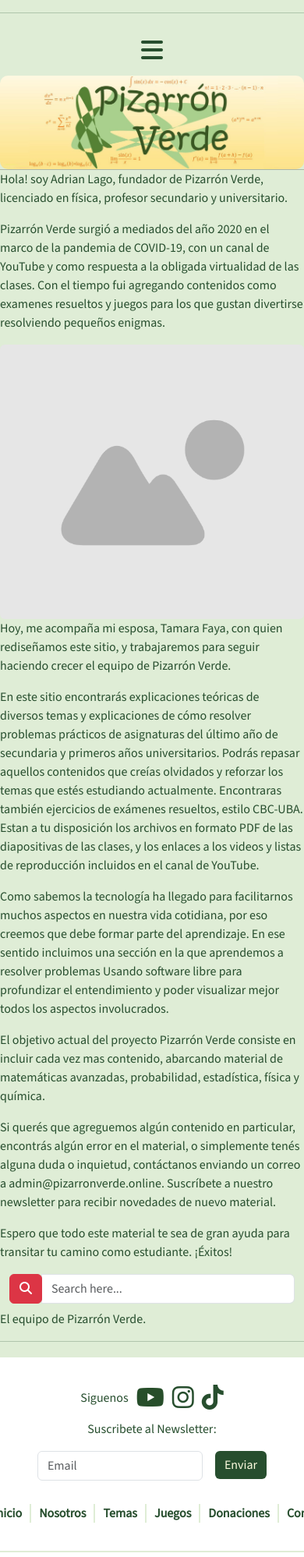
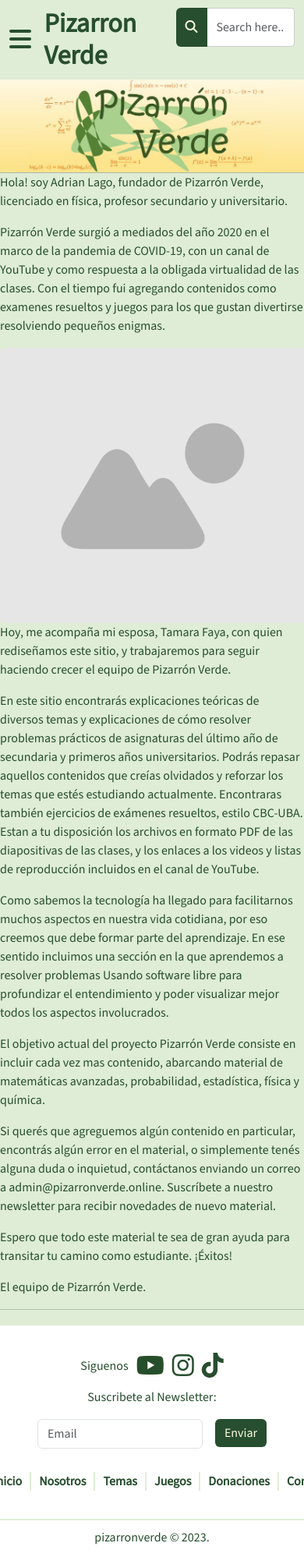
Before and after one commit to tefmail/coder_desarrolloweb, a plain HTML site: page pages/nosotros.html in a window 390 px wide. Shown: the top 1997 px of the page at 78% size. Drawn offline with nearby package versions, Linux system fonts and the light colour scheme.

Commit message:
Adapto menu mobile con boton search

```diff
--- a/css/style.css
+++ b/css/style.css
@@ -49,6 +49,7 @@
     display: flex;
     justify-content: flex-end;
     list-style: none;
+    margin: 0px;
 }
 
 /***** ELEMENTOS DE LA LISTA DEL MENU *******/
@@ -68,7 +69,7 @@
 }
 
 /* check menu */
-#checkbox-menu, label.menu {
+#checkbox-menu, label.menu, .liston, .titulo_mobile, .boton_mobile {
     display: none;
 }
 
@@ -333,7 +334,7 @@
 
 
 /* ******** MEDIA QUERIES ******** */
-@media screen and (max-width: 600px) {
+@media screen and (max-width: 650px) {
 
     .cabecera {
         display: flex;
@@ -347,12 +348,16 @@
         margin: 0px;
         display: flex;
         justify-content: center;
+        align-items: center;
         max-width: 100%;
+        border-radius: 0px;
     }
 
     /*****  CONTENEDOR DEL MENU *****/
     nav.menu_ppal {
         margin: 10px;
+        display: flex;
+        justify-content: space-between;
     }
 
     nav.menu_ppal ul {
@@ -369,9 +374,19 @@
     }
     /* check menu */
     label.menu {
-        display: block;
+        display: flex;
         justify-content: left;
-        margin: 10px;
+        margin: 0px;
+        align-items: center;
+    }
+
+    .boton_mobile{
+        display: flex;
+    }
+
+    .titulo_mobile{
+        display: flex;
+        margin: 0px;
     }
     #checkbox-menu:checked ~ ul{
         display: block;
--- a/pages/nosotros.html
+++ b/pages/nosotros.html
@@ -22,7 +22,7 @@
     <!-- CSS -->
     <link rel="stylesheet" href="../css/style.css">
 </head>
-<hr>
+<!-- -->
 
 <body>
     <!-- Header -->
@@ -32,12 +32,22 @@
             <img id="top" src="../media/pizarronverde.jpg" alt="Logo">
         </a>
         <!-- Menu de paginas -->
-        <nav class="menu_ppal">
+        <nav class="container-fluid menu_ppal">
             <!-- Menu mobile  -->
             <input type="checkbox" id="checkbox-menu">
             <label class="menu" for="checkbox-menu">
                 <i class="fa-solid fa-bars fa-2xl" style="color: #274e2e;"></i>
             </label>
+
+            <h1 class="col-5 my-auto titulo_mobile">Pizarron Verde</h1>
+
+            <div class="col-5 ">
+                <div class="input-group boton_mobile">
+                    <button id="" type="submit" class="btn boton_enviar"> <i class="fa fa-search"> </i> </button>
+                    <input class="form-control" type="text" placeholder="Search here...">
+                </div>
+            </div>
+            <!-- Menu -->
             <ul>
                 <li><a href="../index.html">Inicio</a></li>
                 <li><a href="../pages/nosotros.html">Nosotros</a></li>
@@ -62,7 +72,7 @@
                 como examenes resueltos y juegos para los que gustan divertirse resolviendo pequeños enigmas.
             </p>
             <!-- IMAGEN DE AUTOR -->
-            <img src="../media/imagen.png" alt="CAMBIAR" class="img-fluid rounded" >
+            <img src="../media/imagen.png" alt="CAMBIAR" class="img-fluid rounded">
         </div>
         <p class="nos">
             Hoy, me acompaña mi esposa, Tamara Faya, con quien rediseñamos este sitio, y trabajaremos para seguir
@@ -96,22 +106,8 @@
             Espero que todo este material te sea de gran ayuda para transitar tu camino como estudiante. ¡Éxitos!
         </p>
 
-        <div class="container">
-            <div class="row mb-2">
 
-              <div class="col-lg-4 mx-auto">
 
-                    <div class="input-group">
-                      <div class="input-group-prepend">
-                        <button id="button-addon8" type="submit" class="btn btn-danger"> <i class="fa fa-search"> </i> </button>
-                      </div>
-                      <input type="search" placeholder="Search here..." aria-describedby="button-addon8" class="form-control">
-                    </div>
-
-                </div>
-                <div class="col-lg-8"></div>
-            </div>
-          </div>
 
 
 
@@ -175,7 +171,7 @@
                 <p>pizarronverde © 2023.</p>
                 <p>Autor: Tamara E. Faya</p>
             </div>
-          </div>
+        </div>
     </footer>
 
 </body>
```
Also changed, not shown: index.html (+19 -11 lines), pages/contacto.html (+14 -5 lines), pages/donaciones.html (+11 -2 lines), pages/juegos.html (+11 -2 lines), pages/temas.html (+11 -2 lines).
